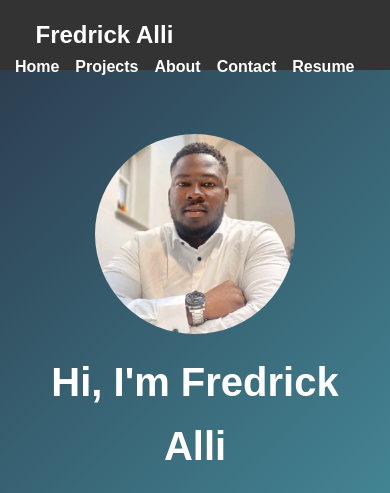
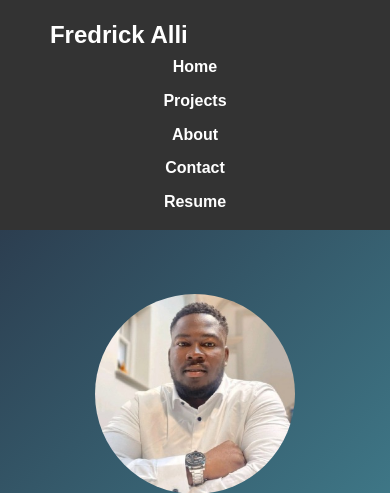
Before and after one commit to Falli007/mypersonalwebsite, a Flask app: page / in a window 390 px wide. Shown: the top 493 px of the page. Run offline with Flask 3, Linux system fonts and the light colour scheme.

Commit message:
Fix code errors / update code

```diff
--- a/static/css/styles.css
+++ b/static/css/styles.css
@@ -28,10 +28,11 @@
      Navbar Styles
   ------------------------------------- */
   .navbar {
+    display: flex;
+    justify-content: space-between;
     background-color: #333;
-    padding: 1rem 0;
-    color: #fff;
-    position: relative;
+    align-items: center;
+    padding: 1rem;
   }
 
   .navbar .logo {
@@ -45,7 +46,7 @@
     list-style: none;
     display: flex;
     gap: 1rem;
-    float: right;
+    margin: 0;
   }
 
   .nav-links li a {
@@ -57,6 +58,16 @@
   .nav-links li a:hover {
     text-decoration: underline;
   }
+
+
+  /* Mobile Responsive - stack links vertically */
+  @media (max-width: 600px) {
+    .nav-links {
+      flex-direction: column;
+      align-items: center;   /* Center the links */
+      gap: 0.5rem;
+    }
+   }
 
   /* -------------------------------------
      Hero Section
```
